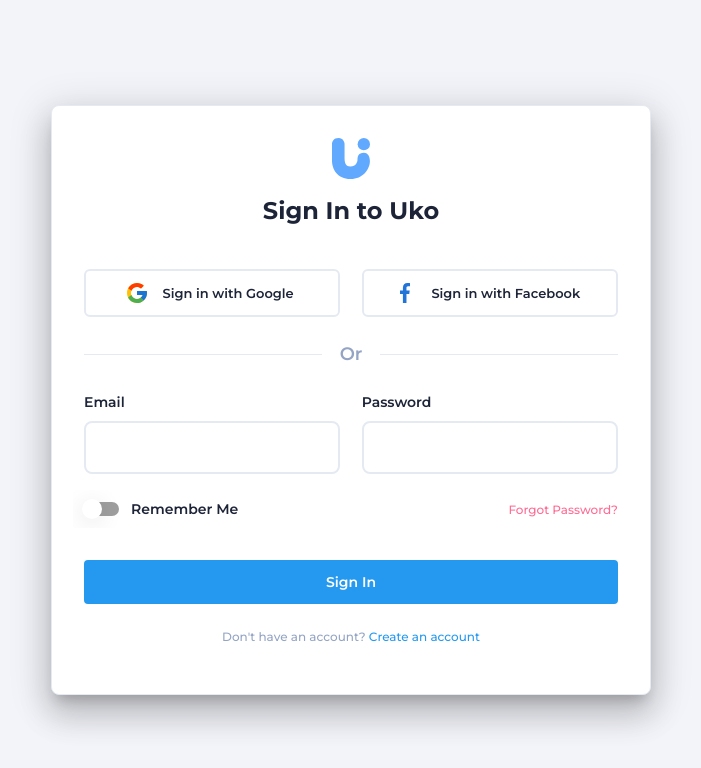
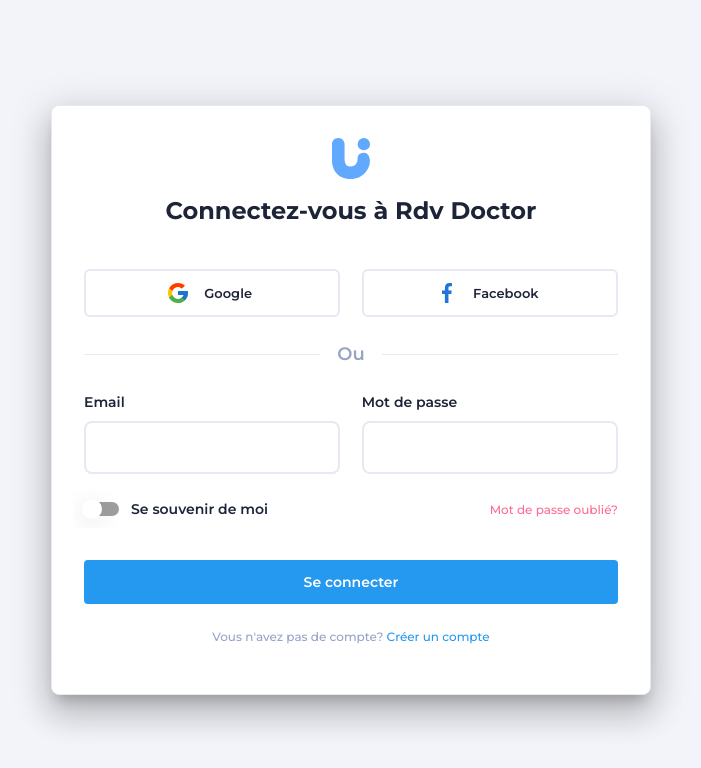
Before and after one commit to tiger-githubb/rdvdoctoradmin, a React (Create React App) app: page /login in a window 1280 px wide. Shown: the top 768 px of the page, without its empty margins (289-990 px from the left). Built offline with nearby package versions, Linux system fonts and the light colour scheme.

Commit message:
traduction start

```diff
--- a/src/pages/authentication/Login.tsx
+++ b/src/pages/authentication/Login.tsx
@@ -39,11 +39,11 @@
 
   const validationSchema = Yup.object().shape({
     email: Yup.string()
-      .email("Must be a valid email")
+      .email("Doit être un e-mail valide")
       .max(255)
-      .required("Email is required"),
+      .required("Un e-mail est requis"),
     password: Yup.string()
-      .required("Password is required"),
+      .required("Mot de passe requis"),
   });
 
   const { errors, values, touched, handleBlur, handleChange, handleSubmit } =
@@ -60,10 +60,10 @@
           localStorage.setItem('token', token);
 
           setLoading(false);
-          toast.success("Logged in successfully");
+          toast.success("Connecté avec succès");
           navigate("/dashboard");
         } catch (error) {
-          setError("Invalid email or password");
+          setError("email ou mot de passe invalide");
           setLoading(false);
         }
       },
@@ -90,7 +90,7 @@
             <img src="/static/logo/logo.svg" width="100%" alt="Uko Logo" />
           </Box>
           <H1 fontSize={24} fontWeight={700}>
-            Sign In to Uko
+            Connectez-vous à Rdv Doctor
           </H1>
         </FlexBox>
 
@@ -99,18 +99,18 @@
             // onClick={loginWithGoogle}
             startIcon={<GoogleIcon sx={{ mr: 1 }} />}
           >
-            Sign in with Google
+            Google
           </SocialIconButton>
           <SocialIconButton
             // onClick={loginWithFacebook}
             startIcon={<FacebookIcon sx={{ mr: 1 }} />}
           >
-            Sign in with Facebook
+            Facebook
           </SocialIconButton>
 
           <Divider sx={{ my: 3, width: "100%", alignItems: "flex-start" }}>
             <H3 color="text.disabled" px={1}>
-              Or
+              Ou
             </H3>
           </Divider>
 
@@ -134,7 +134,7 @@
 
               <TextFieldWrapper>
                 <Paragraph fontWeight={600} mb={1}>
-                  Password
+                  Mot de passe
                 </Paragraph>
                 <LightTextField
                   fullWidth
@@ -157,11 +157,11 @@
                     onChange={handleChange}
                   />
                 }
-                label="Remember Me"
+                label="Se souvenir de moi"
                 sx={{ "& .MuiTypography-root": { fontWeight: 600 } }}
               />
               <Link to="/forget-password">
-                <Small color="secondary.red">Forgot Password?</Small>
+                <Small color="secondary.red">Mot de passe oublié?</Small>
               </Link>
             </FlexBox>
 
@@ -182,20 +182,20 @@
             <Box sx={{ mt: 4 }}>
               {loading ? (
                 <LoadingButton loading fullWidth variant="contained">
-                  Sign In
+                  Se connecter
                 </LoadingButton>
               ) : (
                 <Button fullWidth type="submit" variant="contained">
-                  Sign In
+                  Se connecter
                 </Button>
               )}
             </Box>
           </form>
 
           <Small margin="auto" mt={3} color="text.disabled">
-            Don't have an account?{" "}
+            Vous n'avez pas de compte?{" "}
             <Link to="/register">
-              <Small color="primary.main">Create an account</Small>
+              <Small color="primary.main">Créer un compte</Small>
             </Link>
           </Small>
         </FlexBox>
--- a/src/pages/authentication/Register.tsx
+++ b/src/pages/authentication/Register.tsx
@@ -89,7 +89,7 @@
 
           setLoading(false);
           toast.success("You registered successfully");
-          navigate("/dashboard"); // Rediriger vers la page appropriée après l'inscription
+          navigate("/dashboard");
         } catch (error) {
           // setError(error.message);
           setLoading(false);
```
